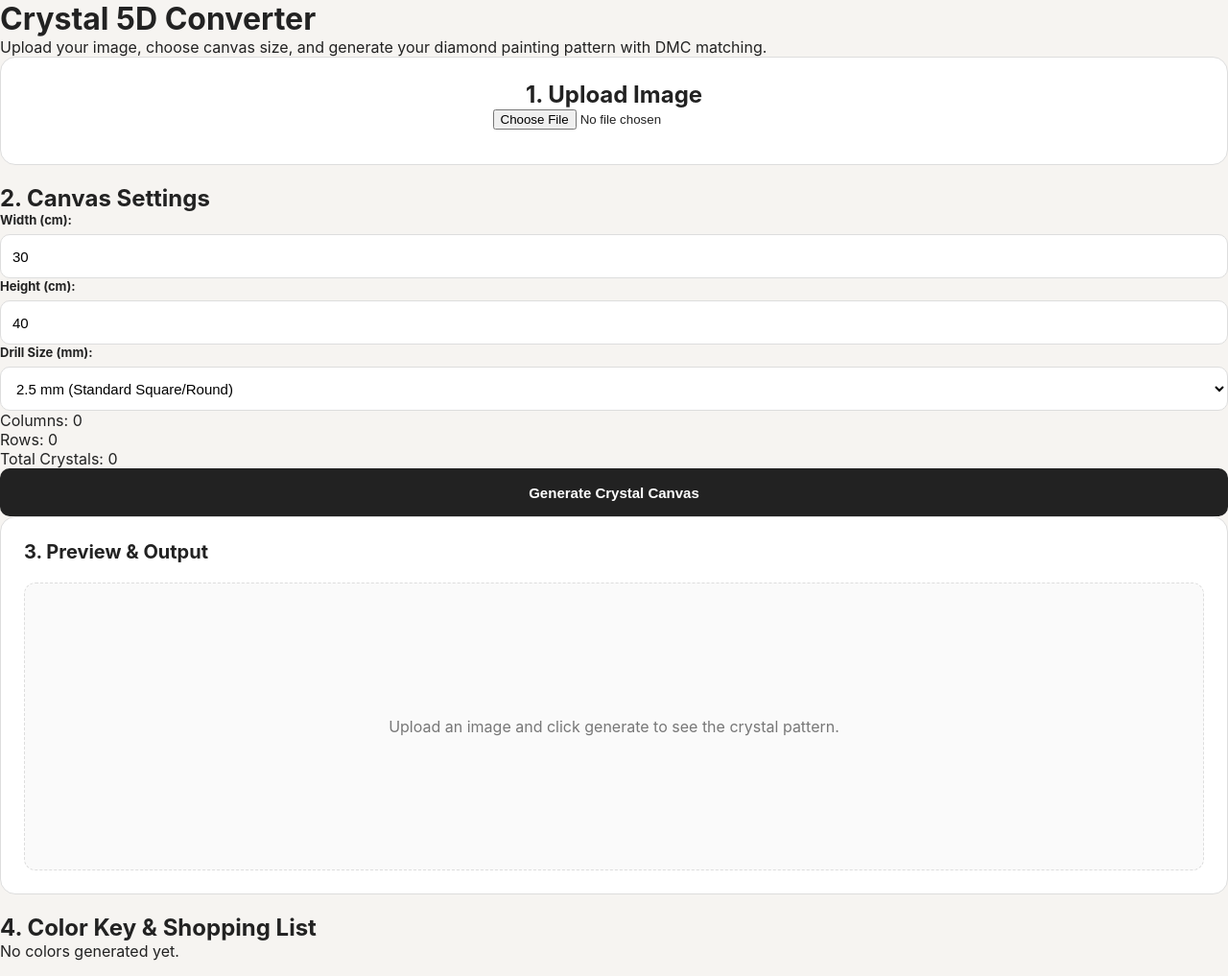
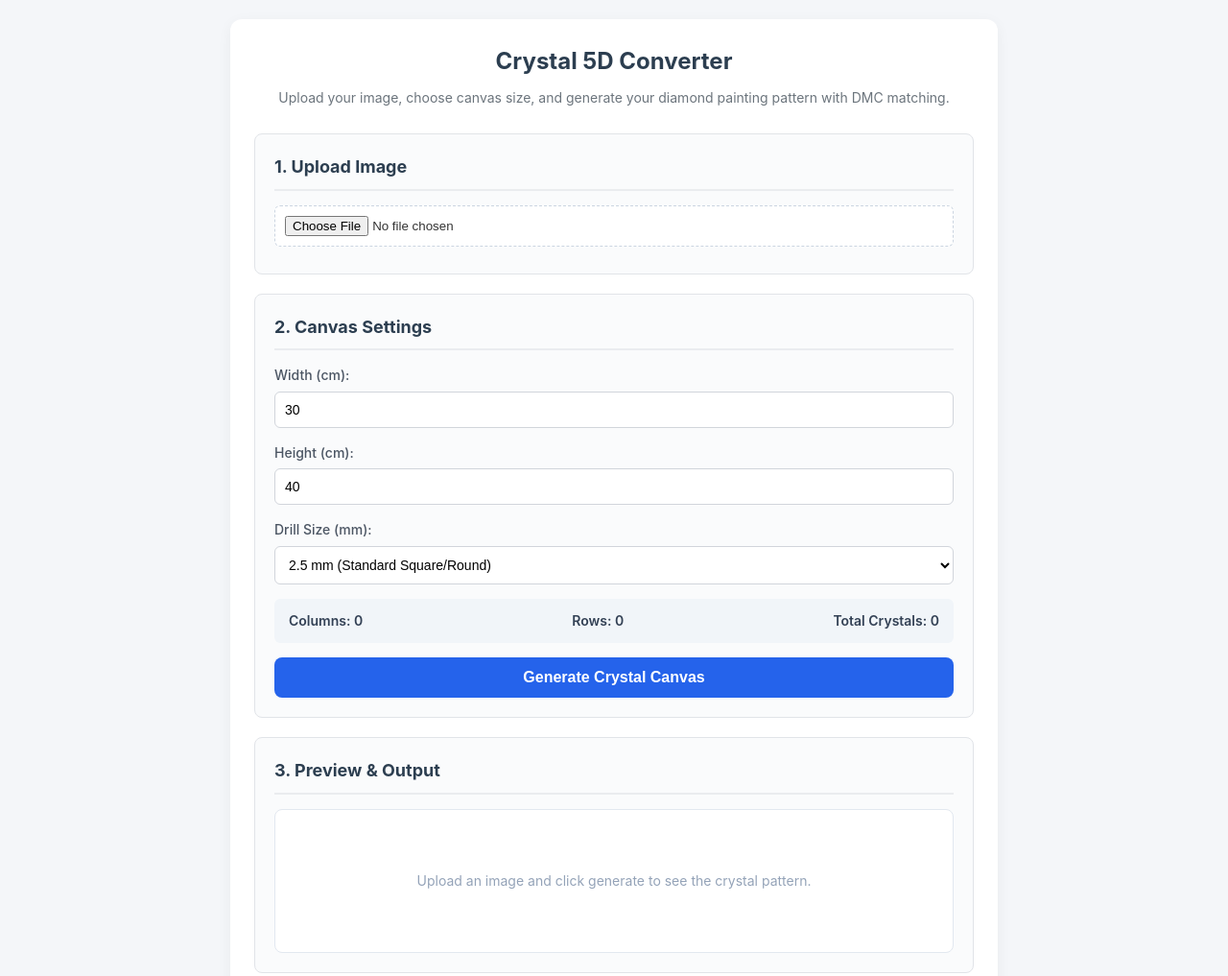
Before and after one commit to antoniabraiss2-ui/crystal-5d-converter, a plain HTML site: page index.html in a window 1280 px wide. Shown: the top 1017 px of the page at 96% size. Drawn offline with Linux system fonts and the light colour scheme.

Commit message:
Update style.css

```diff
--- a/style.css
+++ b/style.css
@@ -1,359 +1,187 @@
+/* ====================================================
+   CRYSTAL 5D CONVERTER - MAIN STYLESHEET
+   ==================================================== */
+
 * {
     box-sizing: border-box;
     margin: 0;
     padding: 0;
 }
 
-:root {
-    --bg: #f6f4f1;
-    --card: #ffffff;
-    --text: #222222;
-    --muted: #777777;
-    --border: #dddddd;
-    --accent: #222222;
-    --radius: 16px;
+body {
+    font-family: -apple-system, BlinkMacSystemFont, "Segoe UI", Roboto, Helvetica, Arial, sans-serif;
+    background-color: #f4f6f9;
+    color: #333333;
+    line-height: 1.6;
+    padding: 20px;
 }
 
-body {
-    font-family:
-        -apple-system,
-        BlinkMacSystemFont,
-        "Segoe UI",
-        Roboto,
-        Arial,
-        sans-serif;
-
-    background: var(--bg);
-    color: var(--text);
-    min-height: 100vh;
+.container {
+    max-width: 800px;
+    margin: 0 auto;
+    background: #ffffff;
+    padding: 25px;
+    border-radius: 12px;
+    box-shadow: 0 4px 15px rgba(0, 0, 0, 0.05);
 }
 
-
-/* =========================
-   HEADER
-========================= */
-
-.app-header {
+header {
     text-align: center;
-    padding: 40px 20px 25px;
+    margin-bottom: 25px;
 }
 
-.app-header h1 {
-    font-size: 34px;
-    font-weight: 800;
-    letter-spacing: -1px;
+header h1 {
+    font-size: 24px;
+    color: #2c3e50;
+    margin-bottom: 8px;
 }
 
-.app-header p {
-    margin-top: 8px;
-    color: var(--muted);
-    font-size: 15px;
+header p {
+    font-size: 14px;
+    color: #6c757d;
 }
 
-
-/* =========================
-   MAIN APP
-========================= */
-
-.app {
-    width: min(1100px, calc(100% - 30px));
-    margin: 0 auto 60px;
-}
-
-
-/* =========================
-   SECTIONS / CARDS
-========================= */
-
-.upload-section,
-.settings,
-.preview-section,
-.stats,
-.color-key-section {
-    background: var(--card);
-    border: 1px solid var(--border);
-    border-radius: var(--radius);
-    padding: 24px;
+section {
+    background: #fafbfc;
+    border: 1px solid #e1e4e8;
+    border-radius: 8px;
+    padding: 20px;
     margin-bottom: 20px;
 }
 
-
-/* =========================
-   UPLOAD
-========================= */
-
-.upload-section {
-    text-align: center;
+section h2 {
+    font-size: 18px;
+    color: #2c3e50;
+    margin-bottom: 15px;
+    border-bottom: 2px solid #eaecef;
+    padding-bottom: 8px;
 }
 
-.upload-button {
-    display: inline-flex;
-    align-items: center;
-    justify-content: center;
-
-    background: var(--accent);
-    color: white;
-
-    padding: 14px 24px;
-
-    border-radius: 10px;
-
-    font-size: 15px;
-    font-weight: 700;
-
+input[type="file"] {
+    width: 100%;
+    padding: 10px;
+    background: #fff;
+    border: 1px dashed #cbd5e1;
+    border-radius: 6px;
     cursor: pointer;
-
-    transition:
-        transform 0.15s ease,
-        opacity 0.15s ease;
 }
 
-.upload-button:hover {
-    opacity: 0.9;
+.file-name {
+    margin-top: 8px;
+    font-size: 13px;
+    color: #475569;
 }
 
-.upload-button:active {
-    transform: scale(0.98);
-}
-
-#fileName {
-    margin-top: 12px;
-    color: var(--muted);
-    font-size: 14px;
-}
-
-
-/* =========================
-   SETTINGS
-========================= */
-
-.settings h2,
-.preview-section h2,
-.color-key-section h2 {
-    font-size: 20px;
-    margin-bottom: 20px;
-}
-
-.size-row {
-    display: grid;
-
-    grid-template-columns:
-        repeat(2, minmax(0, 1fr));
-
-    gap: 15px;
-
+.input-group {
     margin-bottom: 15px;
 }
 
-.input-group {
-    display: flex;
-    flex-direction: column;
-    gap: 7px;
-}
-
-.input-group.full {
-    margin-bottom: 20px;
-}
-
 .input-group label {
-    font-size: 13px;
-    font-weight: 700;
+    display: block;
+    font-size: 14px;
+    font-weight: 500;
+    margin-bottom: 5px;
+    color: #4b5563;
 }
 
 .input-group input,
 .input-group select {
     width: 100%;
-
-    height: 46px;
-
-    padding: 0 12px;
-
-    border: 1px solid var(--border);
-    border-radius: 10px;
-
-    background: white;
-
-    font-size: 15px;
-
-    outline: none;
+    padding: 10px;
+    font-size: 14px;
+    border: 1px solid #d1d5db;
+    border-radius: 6px;
+    background-color: #fff;
 }
 
-.input-group input:focus,
-.input-group select:focus {
-    border-color: #777777;
+.stats-box {
+    display: flex;
+    justify-content: space-between;
+    background: #f1f5f9;
+    padding: 12px 15px;
+    border-radius: 6px;
+    font-size: 14px;
+    font-weight: 600;
+    color: #334155;
+    margin-bottom: 15px;
 }
 
-
-#generateButton {
+.primary-btn {
     width: 100%;
-
-    height: 50px;
-
+    background-color: #2563eb;
+    color: white;
+    padding: 12px;
+    font-size: 16px;
+    font-weight: bold;
     border: none;
-    border-radius: 10px;
-
-    background: var(--accent);
-    color: white;
-
-    font-size: 15px;
-    font-weight: 700;
-
+    border-radius: 8px;
     cursor: pointer;
-
-    transition:
-        opacity 0.15s ease,
-        transform 0.15s ease;
+    transition: background-color 0.2s;
 }
 
-#generateButton:hover {
-    opacity: 0.9;
+.primary-btn:hover {
+    background-color: #1d4ed8;
 }
 
-#generateButton:active {
-    transform: scale(0.99);
+.primary-btn:disabled {
+    background-color: #94a3b8;
+    cursor: not-allowed;
 }
 
-
-/* =========================
-   PREVIEW
-========================= */
-
 #previewContainer {
-    min-height: 300px;
-
+    text-align: center;
+    background: #ffffff;
+    border: 1px solid #e2e8f0;
+    border-radius: 8px;
+    padding: 15px;
+    min-height: 150px;
     display: flex;
     align-items: center;
     justify-content: center;
-
-    overflow: auto;
-
-    border: 1px dashed var(--border);
-    border-radius: 12px;
-
-    background: #fafafa;
-
-    padding: 20px;
-
-    color: var(--muted);
-}
-
-#previewContainer img {
-    display: block;
-
-    max-width: 100%;
-    max-height: 700px;
-
-    object-fit: contain;
-
-    border-radius: 6px;
-}
-
-
-/* =========================
-   STATS
-========================= */
-
-.stats {
-    display: grid;
-
-    grid-template-columns:
-        repeat(3, minmax(0, 1fr));
-
-    gap: 15px;
-}
-
-.stats div {
-    text-align: center;
-
-    padding: 15px;
-
-    border: 1px solid var(--border);
-    border-radius: 12px;
-}
-
-.stats span {
-    display: block;
-
-    color: var(--muted);
-
-    font-size: 12px;
-
-    margin-bottom: 7px;
-}
-
-.stats strong {
-    display: block;
-
-    font-size: 22px;
-}
-
-
-/* =========================
-   COLOR KEY
-========================= */
-
-#colorKey {
     overflow-x: auto;
 }
 
+#previewContainer p {
+    color: #94a3b8;
+    font-size: 14px;
+}
+
+/* جدول الألوان */
 .color-table {
     width: 100%;
-
     border-collapse: collapse;
-
-    font-size: 14px;
+    margin-top: 10px;
+    background: #ffffff;
+    font-size: 13px;
 }
 
 .color-table th,
 .color-table td {
-    padding: 12px 10px;
-
+    padding: 10px;
     text-align: left;
-
-    border-bottom: 1px solid var(--border);
+    border-bottom: 1px solid #e5e7eb;
 }
 
 .color-table th {
-    font-size: 12px;
-
-    color: var(--muted);
-
-    text-transform: uppercase;
+    background-color: #f3f4f6;
+    color: #374151;
+    font-weight: 600;
 }
 
-
-/* =========================
-   RESPONSIVE
-========================= */
-
-@media (max-width: 600px) {
-
-    .app-header {
-        padding-top: 28px;
+/* ====================================================
+   PRINT STYLES FOR PDF EXPORT
+   ==================================================== */
+@media print {
+    body * {
+        visibility: hidden;
     }
-
-    .app-header h1 {
-        font-size: 28px;
+    #colorKey, #colorKey * {
+        visibility: visible;
     }
-
-    .app {
-        width: min(100% - 20px, 1100px);
+    #colorKey {
+        position: absolute;
+        left: 0;
+        top: 0;
+        width: 100%;
     }
-
-    .upload-section,
-    .settings,
-    .preview-section,
-    .stats,
-    .color-key-section {
-        padding: 18px;
-    }
-
-    .size-row {
-        grid-template-columns: 1fr;
-    }
-
-    .stats {
-        grid-template-columns: 1fr;
-    }
-
 }
```
